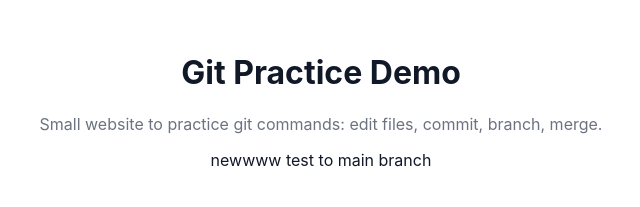
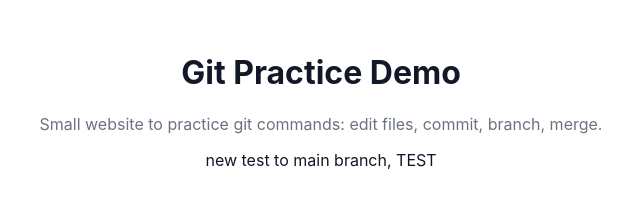
Before and after one commit to moiz-260/git-command-practice, a plain HTML site: page index.html in a window 1280 px wide. Shown: the top 207 px of the page, 319-959 px from the left. Drawn offline with Linux system fonts and the light colour scheme.

Commit message:
Update index.html

```diff
--- a/index.html
+++ b/index.html
@@ -10,7 +10,7 @@
   <header>
     <h1 id="title">Git Practice Demo</h1>
     <p class="desc">Small website to practice git commands: edit files, commit, branch, merge.</p>
-    <p>newwww test to main branch</p>
+    <p>new test to main branch, TEST</p>
   </header>
   <main>
     <section class="todo">
```
